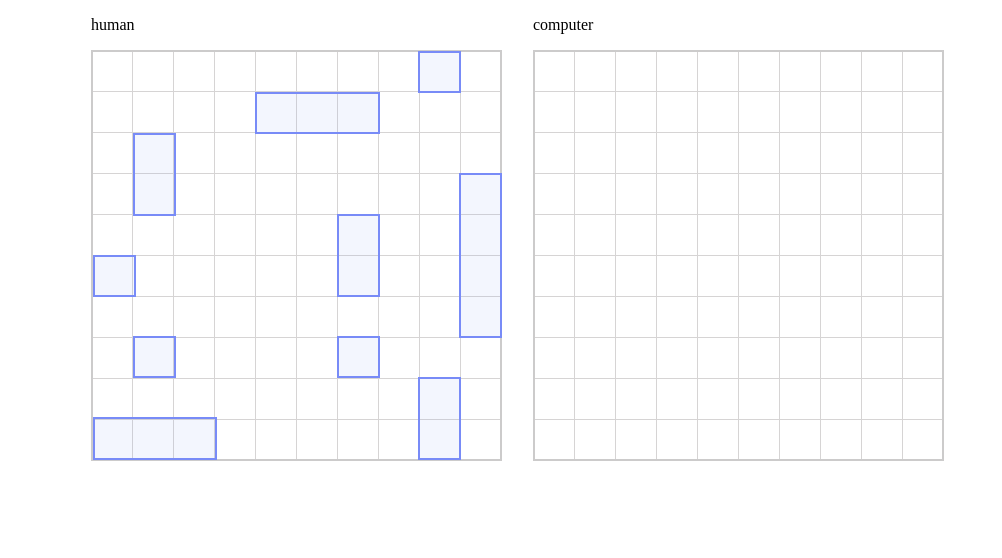
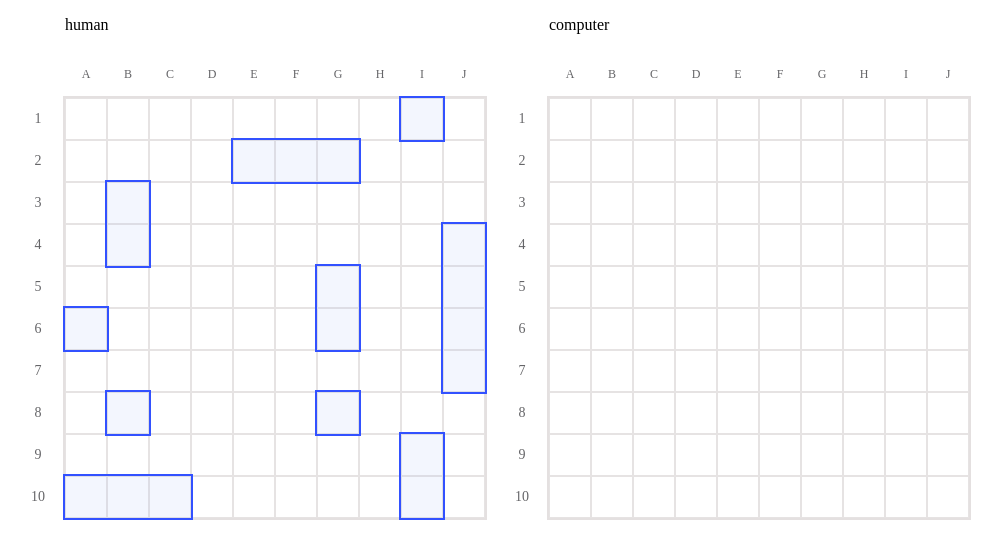
Before and after one commit to NRG55/battleship, a website built with webpack: page src/index.html in a window 1280 px wide. Shown: the whole page, without its empty margins (123-1125 px from the left). Built offline with nearby package versions, Linux system fonts and the light colour scheme.

Commit message:
Update(DOM.js): renderBoard() method (added markers for rows and columns). Update: style.css.

```diff
--- a/src/modules/DOM.js
+++ b/src/modules/DOM.js
@@ -1,6 +1,8 @@
 export default class DOM {
     renderBoard(parentElement, boardSize = 10) {
         parentElement.innerHTML = "";
+
+        const markersCol = ['A', 'B', 'C', 'D', 'E', 'F', 'G', 'H', 'I', 'J'];
 
         for (let row = 0; row < boardSize; row++) {
             const rowDiv = document.createElement("div");
@@ -9,6 +11,24 @@ export default class DOM {
 
             for (let col = 0; col < boardSize; col++) {
                 const square = document.createElement("div");
+
+                if (row === 0) {
+                    const markerCol = document.createElement("div");
+
+                    markerCol.classList.add("marker-col");
+                    markerCol.innerHTML = markersCol[col];
+
+                    square.appendChild(markerCol);
+                };
+
+                if (col === 0) {
+                    const markerRow = document.createElement("div");
+
+                    markerRow.classList.add("marker-row");
+                    markerRow.innerHTML = row + 1;
+
+                    square.appendChild(markerRow);
+                };
 
                 square.classList.add("board-cell");
                 square.setAttribute("data-row", row);
@@ -58,7 +78,7 @@ export default class DOM {
     renderPlayerSection(player) {
         document.querySelector("main").innerHTML += `
                                                 <section>
-                                                    <p class="player1-name">${player.type}</p>
+                                                    <p class="player-name">${player.type}</p>
                                                     <div id="${player.type}"></div>
                                                 </section>
                                                 `
--- a/src/modules/Game.js
+++ b/src/modules/Game.js
@@ -8,9 +8,11 @@ export default class Game {
         this.player1 = new Player("human", new Gameboard());
         this.player2 = new Player("computer", new Gameboard());
         this.players = [this.player1, this.player2];
+        this.currentPlayer;
         this.dom = new DOM();
 
         this.startGame();
+
     };
 
     addBoardEventListeners(parentElement, playerBoard) {
@@ -44,6 +46,8 @@ export default class Game {
 
             this.addBoardEventListeners(parentElement, player.gameboard);
         };
+        this.switchPlayer();
+        console.log(this.currentPlayer);
     };
 
     startGame() {
@@ -108,10 +112,10 @@ export default class Game {
             height = ship.length * cellSize;
           };
 
-          shipDiv.style.top = `${top - 0.2}%`;
-          shipDiv.style.left = `${left - 0.1}%`;
-          shipDiv.style.width = `${width - 0.4}%`;
-          shipDiv.style.height = `${height - 0.6}%`;
+          shipDiv.style.top = `${top}%`;
+          shipDiv.style.left = `${left}%`;
+          shipDiv.style.width = `${width}%`;
+          shipDiv.style.height = `${height}%`;
 
           shipDiv.classList.add('ship-overlay');
 
@@ -126,4 +130,8 @@ export default class Game {
           overlay.appendChild(shipDiv);
         });
     };
+
+    switchPlayer() {
+        this.currentPlayer = this.currentPlayer === this.player1 ? this.player2 : this.player1;
+    };
 };
--- a/src/style.css
+++ b/src/style.css
@@ -6,7 +6,12 @@ body {
 
 main {
     display: flex;
-    gap: 2rem;
+    gap: 4rem;
+}
+
+section {
+    display: grid;
+    gap: 3rem;
 }
 
 .board-row {
@@ -14,13 +19,32 @@ main {
 }
 
 .board-cell {
+    position: relative;
     width: 2.5rem;
     aspect-ratio: 1;
     display: grid;
     justify-content: center;
     align-items: center;
-    border-top: solid rgb(214, 212, 212) 1px;
-    border-left: solid rgb(214, 212, 212) 1px;
+    border: solid rgb(230, 227, 227) 1px;
+}
+
+.marker-col,
+.marker-row {
+    position: absolute;
+    width: 100%;
+    text-align: center;
+    color: rgb(101, 101, 104);
+}
+
+.marker-row {
+    left: -3rem;
+    font-size: 14px;
+}
+
+.marker-col {
+    top: -2rem;
+    left: 0;
+    font-size: 12px;
 }
 
 #computer,
@@ -33,10 +57,10 @@ main {
     position: absolute;
     top: 0;
     left: 0;
-    width: calc(100% - 3px);
-    height: calc(100% - 3px);
+    width: 100%;
+    height: 100%;
     pointer-events: none;
-    border: solid rgb(204, 203, 203) 2px;
+    outline: solid rgb(228, 224, 224) 2px;
 }
 
 .ship-overlay,
@@ -44,16 +68,19 @@ main {
 .ship-overlay-sunk {
     position: absolute;
     pointer-events: none;
+    /* border: transparent;
+    border: 3px;    */
 }
 
 .ship-overlay-color {
     background-color: rgba(134, 168, 243, 0.1);
-    border: solid rgb(120, 139, 247) 2px;
+    outline: solid rgb(50, 81, 255) 2px;
 }
 
 .ship-overlay-sunk {
     background-color: rgba(253, 160, 165, 0.1);
-    border: solid rgb(250, 66, 66) 2px;
+    /* border: solid rgb(250, 66, 66) 2px;    */
+    outline: solid rgb(250, 54, 54) 2px;
 }
 
 .cell-shot {
```
